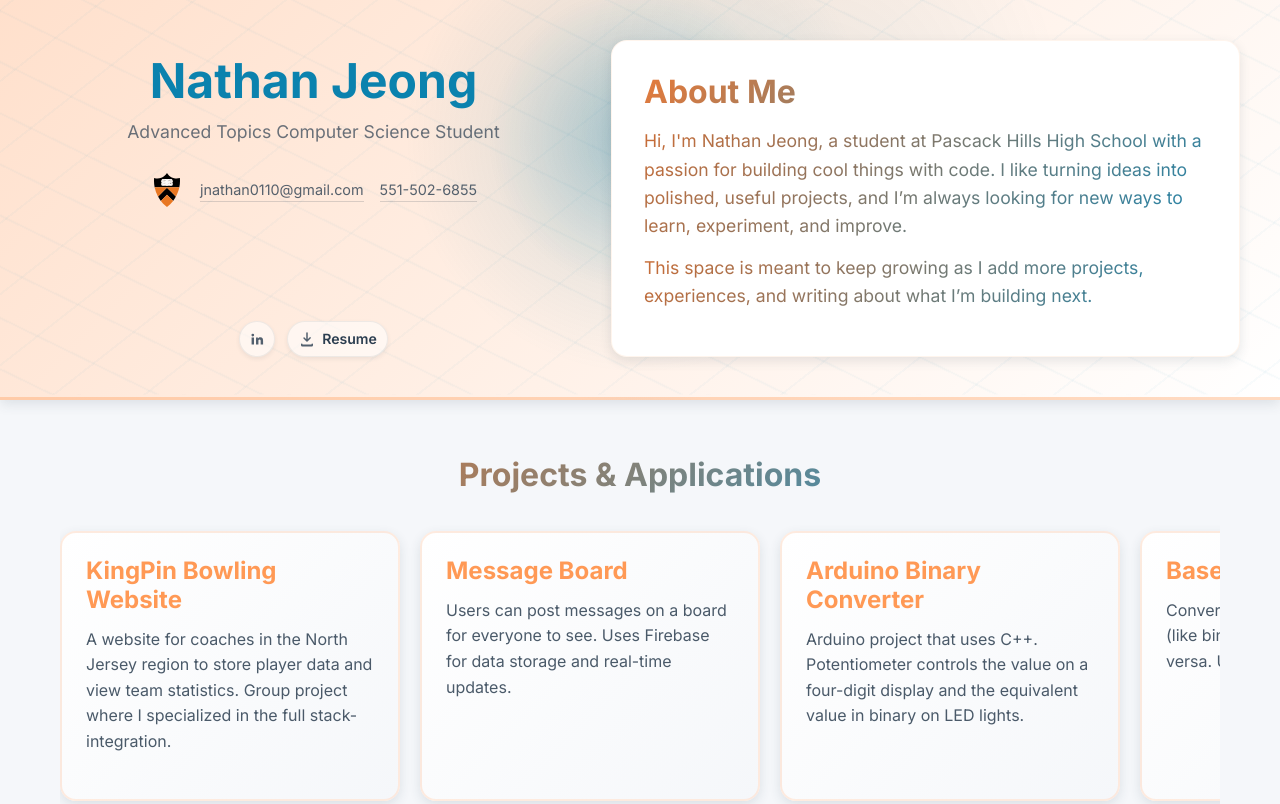
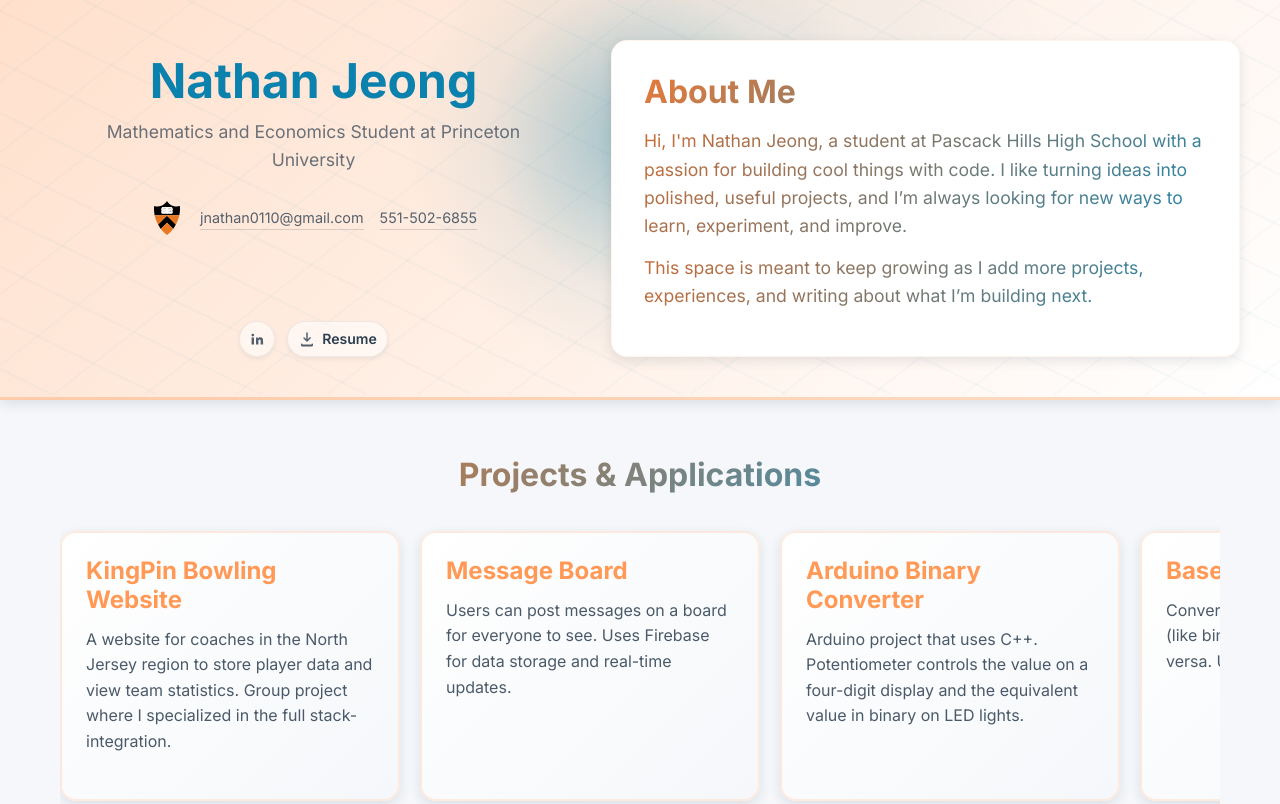
Before and after one commit to nathan-jeong/portfolio, a plain HTML site: page index.html in a window 1280 px wide. Shown: the top 804 px of the page. Drawn offline with Linux system fonts and the light colour scheme.

Commit message:
Update student description in index.html

```diff
--- a/index.html
+++ b/index.html
@@ -13,7 +13,7 @@
         <div class="site-header-content">
             <div class="site-header-copy">
                 <h1>Nathan Jeong</h1>
-                <p>Advanced Topics Computer Science Student</p>
+                <p>Mathematics and Economics Student at Princeton University</p>
                 <div class="header-contact-row">
                     <img class="school-line-icon" src="princeton.svg" alt="Princeton logo" />
                     <a class="header-contact-link" href="mailto:jnathan0110@gmail.com">jnathan0110@gmail.com</a>
```
